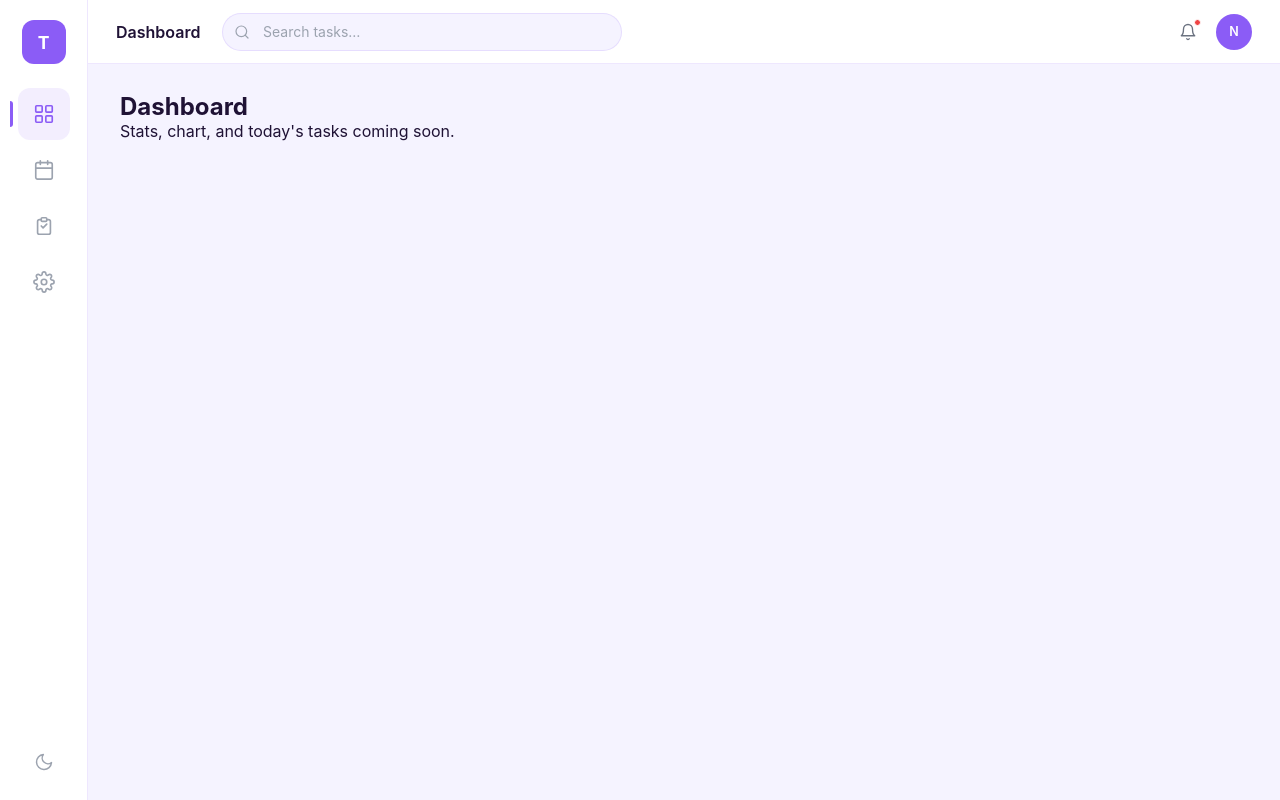
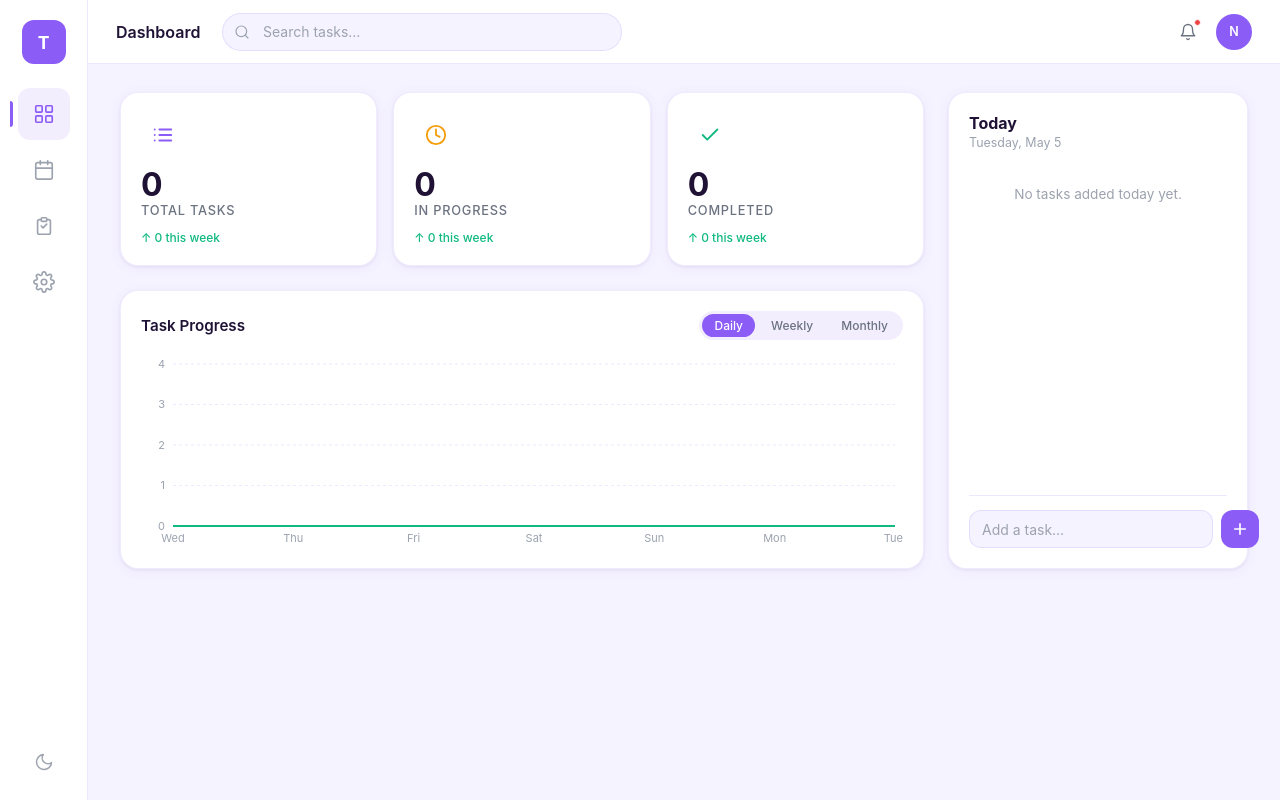
Before and after one commit to ziu222/react-todo, a React (Vite) app in the folder to-do app/: page / in a window 1280 px wide. Built offline with nearby package versions, Linux system fonts and the light colour scheme.

Commit message:
feat(page): build Dashboard page with StatCards, TaskChart, and TodayPanel

```diff
--- /dev/null
+++ b/to-do app/src/pages/DashboardPage.css
@@ -0,0 +1,35 @@
+.dashboard {
+  display: grid;
+  grid-template-columns: 1fr 300px;
+  gap: 24px;
+  align-items: start;
+}
+
+.dashboard-main {
+  display: flex;
+  flex-direction: column;
+  gap: 24px;
+  min-width: 0;
+}
+
+.stat-row {
+  display: grid;
+  grid-template-columns: repeat(3, 1fr);
+  gap: 16px;
+}
+
+@media (max-width: 1100px) {
+  .dashboard {
+    grid-template-columns: 1fr;
+  }
+}
+
+@media (max-width: 640px) {
+  .stat-row {
+    grid-template-columns: 1fr 1fr;
+  }
+
+  .stat-row > :last-child {
+    grid-column: 1 / -1;
+  }
+}
--- a/to-do app/src/pages/DashboardPage.tsx
+++ b/to-do app/src/pages/DashboardPage.tsx
@@ -1,8 +1,50 @@
+import { useTodosContext } from '../app/TodosContext'
+import StatCard   from '../components/dashboard/StatCard'
+import TaskChart  from '../components/dashboard/TaskChart'
+import TodayPanel from '../components/dashboard/TodayPanel'
+import './DashboardPage.css'
+
+function IconCheck() {
+  return (
+    <svg viewBox="0 0 24 24" fill="none" stroke="currentColor" strokeWidth="2" strokeLinecap="round" strokeLinejoin="round">
+      <path d="M20 6L9 17l-5-5" />
+    </svg>
+  )
+}
+
+function IconClock() {
+  return (
+    <svg viewBox="0 0 24 24" fill="none" stroke="currentColor" strokeWidth="2" strokeLinecap="round" strokeLinejoin="round">
+      <circle cx="12" cy="12" r="10" />
+      <path d="M12 6v6l4 2" />
+    </svg>
+  )
+}
+
+function IconList() {
+  return (
+    <svg viewBox="0 0 24 24" fill="none" stroke="currentColor" strokeWidth="2" strokeLinecap="round" strokeLinejoin="round">
+      <path d="M8 6h13M8 12h13M8 18h13M3 6h.01M3 12h.01M3 18h.01" />
+    </svg>
+  )
+}
+
 export default function DashboardPage() {
+  const { filteredTodos, counts } = useTodosContext()
+
   return (
-    <div className="page-placeholder">
-      <h2>Dashboard</h2>
-      <p>Stats, chart, and today's tasks coming soon.</p>
+    <div className="dashboard">
+      <div className="dashboard-main">
+        <section className="stat-row" aria-label="Task statistics">
+          <StatCard icon={<IconList  />} label="Total Tasks"    count={counts.all}            trend={counts.all}            accentColor="var(--accent)"       />
+          <StatCard icon={<IconClock />} label="In Progress"    count={counts['in-progress']} trend={counts['in-progress']} accentColor="var(--status-in-progress)" />
+          <StatCard icon={<IconCheck />} label="Completed"      count={counts.done}           trend={counts.done}           accentColor="var(--status-done)"   />
+        </section>
+
+        <TaskChart todos={filteredTodos} />
+      </div>
+
+      <TodayPanel />
     </div>
   )
 }
```
